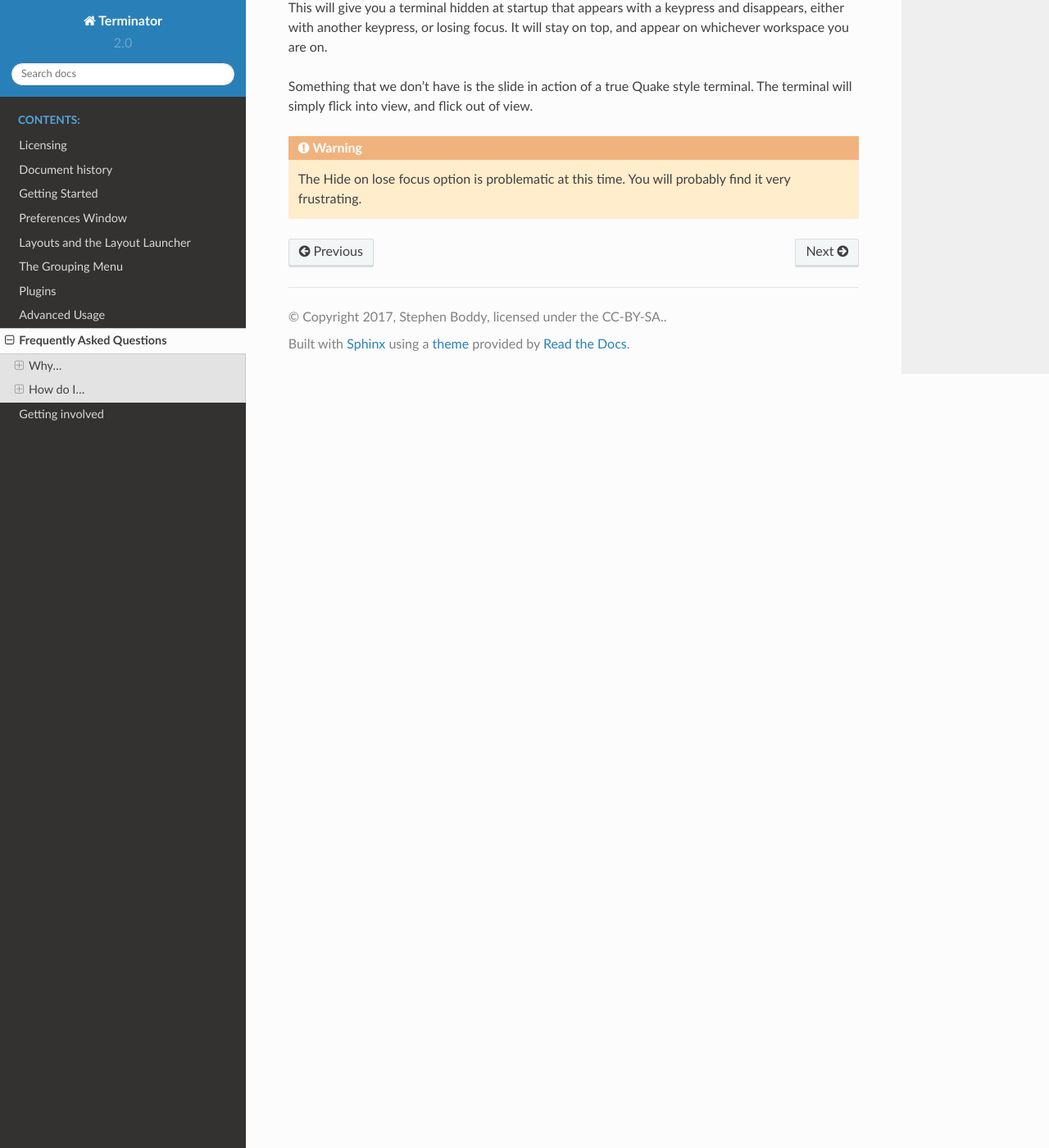
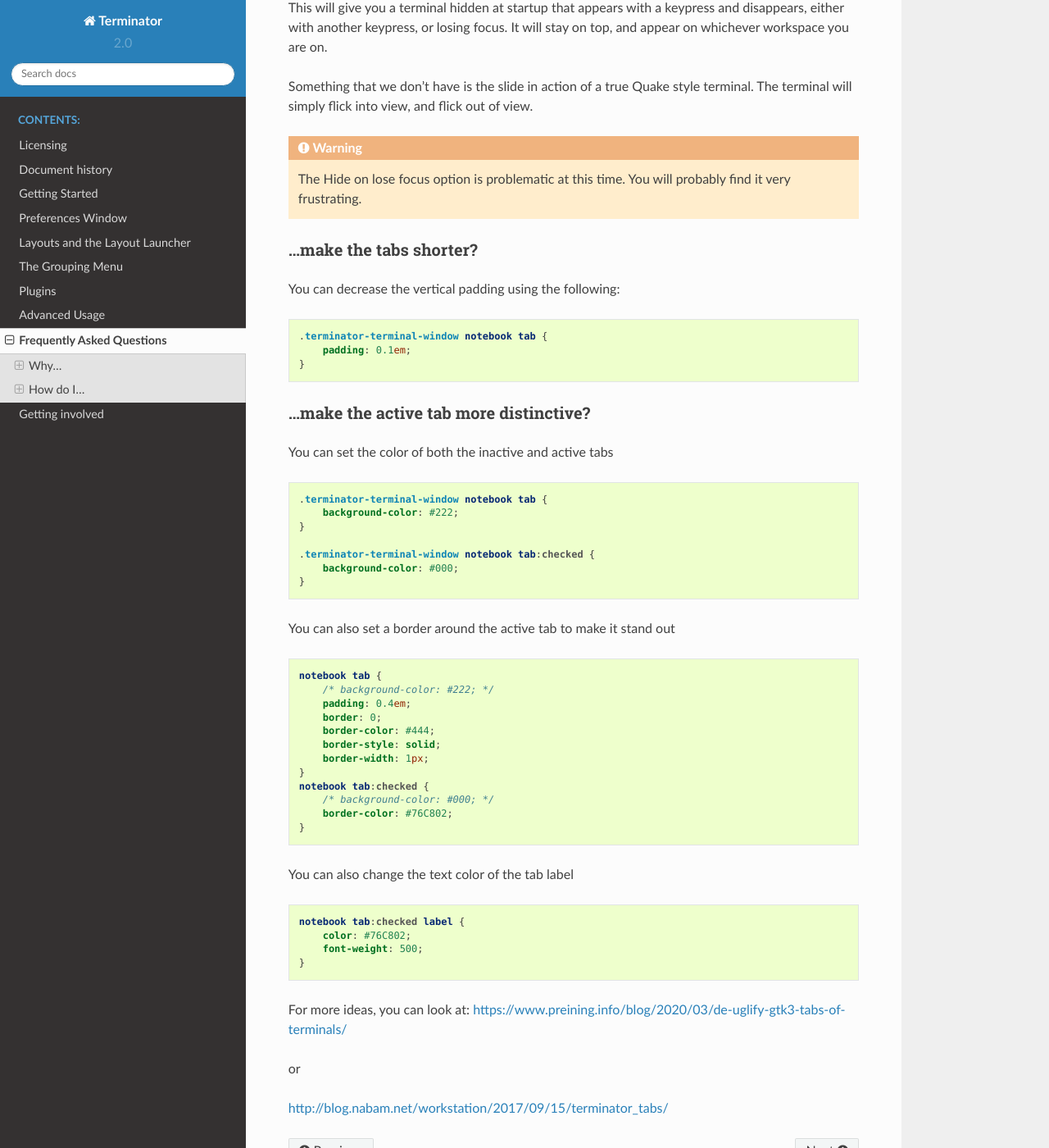
Before and after one commit to gnome-terminator/docs, a Sphinx documentation site: the page built from source/faq.rst, in a window 1280 px wide and 1400 px high, scrolled down 5594 px. Shown: the whole window at 82% size. Built offline with Sphinx 7.4.7 and the Read the Docs theme 2.0.0, drawn with Linux system fonts in a browser that asks for light colours.

Commit message:
add css for tabs

```diff
--- a/source/faq.rst
+++ b/source/faq.rst
@@ -318,3 +318,62 @@ out of view.
 
 .. warning:: The Hide on lose focus option is problematic at this
              time. You will probably find it very frustrating.
+
+...make the tabs shorter?
+^^^^^^^^^^^^^^^^^^^^^^^^^
+
+You can decrease the vertical padding using the following:
+
+.. code:: css
+
+       .terminator-terminal-window notebook tab {
+           padding: 0.1em;
+       }
+
+...make the active tab more distinctive?
+^^^^^^^^^^^^^^^^^^^^^^^^^^^^^^^^^^^^^^^^
+
+You can set the color of both the inactive and active tabs
+
+.. code:: css
+
+        .terminator-terminal-window notebook tab {
+            background-color: #222;
+        }
+
+        .terminator-terminal-window notebook tab:checked {
+            background-color: #000;
+        }
+
+You can also set a border around the active tab to make it stand out
+
+.. code:: css
+
+        notebook tab {
+            /* background-color: #222; */
+            padding: 0.4em;
+            border: 0;
+            border-color: #444;
+            border-style: solid;
+            border-width: 1px;
+        }
+        notebook tab:checked {
+            /* background-color: #000; */
+            border-color: #76C802;
+        }
+
+You can also change the text color of the tab label
+
+.. code:: css
+
+        notebook tab:checked label {
+            color: #76C802;
+            font-weight: 500;
+        }
+
+For more ideas, you can look at:
+https://www.preining.info/blog/2020/03/de-uglify-gtk3-tabs-of-terminals/
+
+or
+
+http://blog.nabam.net/workstation/2017/09/15/terminator_tabs/
```
